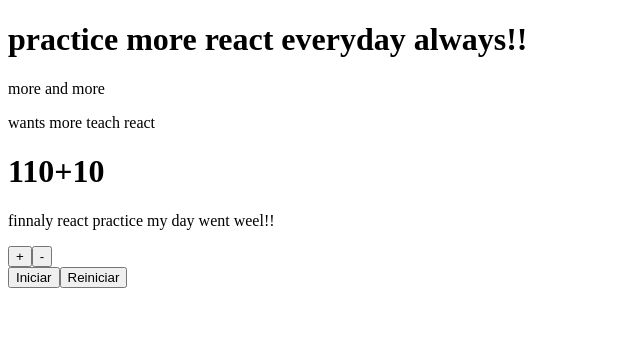
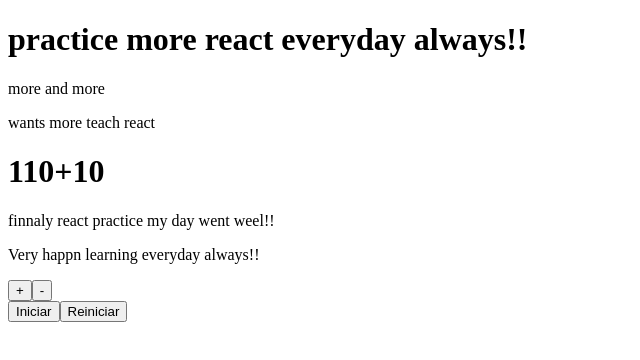
Before and after one commit to felipe-programador-18/traning-react, a React (Create React App) app in the folder myapp/: page / in a window 1280 px wide. Shown: the top 360 px of the page, without its empty margins (0-640 px from the left). Built offline with nearby package versions, Linux system fonts and the light colour scheme.

Commit message:
adding somethings traning

```diff
--- a/myapp/src/App.js
+++ b/myapp/src/App.js
@@ -30,6 +30,7 @@
     <Parag p='wants more teach react'/>
     <Texth1 texto= '110+10'/>
     <Parag p='finnaly react practice my day went weel!!' />
+    <Parag p='Very happn learning everyday always!!' />
     <Button text='+' />
     <Button text='-' />
     <br />
```
